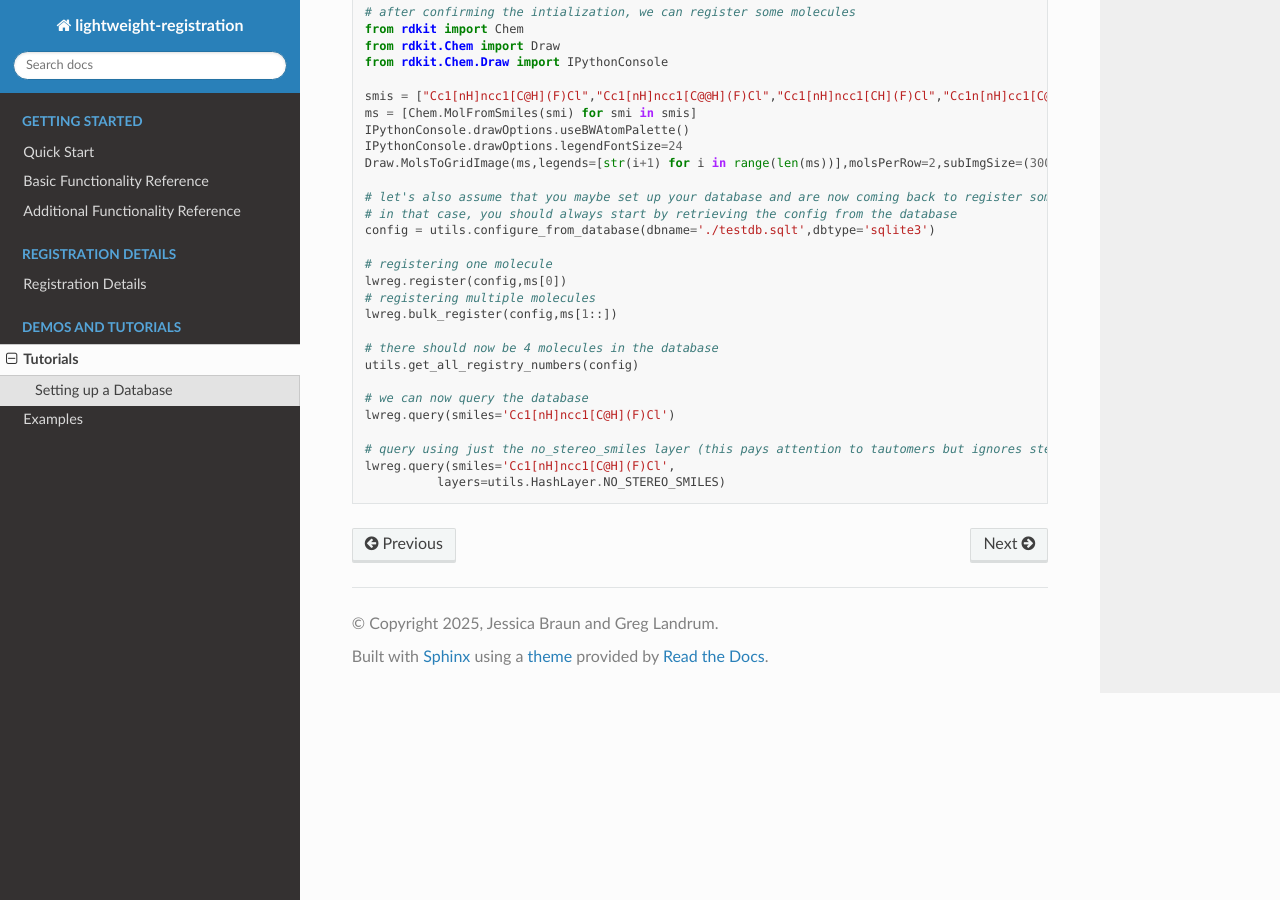
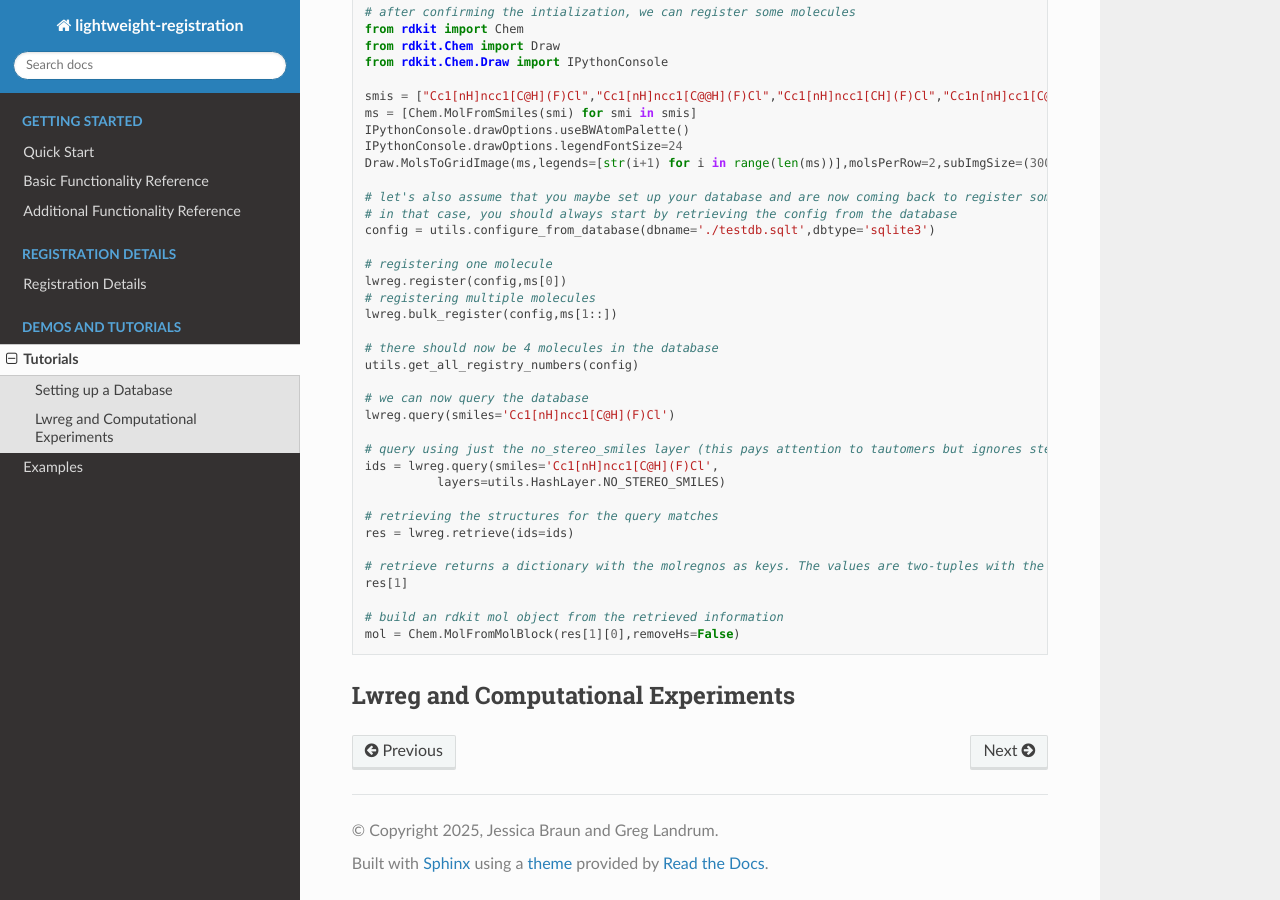
Before and after one commit to rinikerlab/lightweight-registration, a Sphinx documentation site: the page built from docs/source/tutorials.rst, in a window 1280 px wide and 900 px high, scrolled down 712 px. Built offline with Sphinx 7.4.7 and the Read the Docs theme 3.1.0, drawn with Linux system fonts in a browser that asks for light colours.

Commit message:
changes in tutorials.rst

```diff
--- a/docs/source/tutorials.rst
+++ b/docs/source/tutorials.rst
@@ -56,5 +56,17 @@ The first question to answer after that is if you want to run your registration
   lwreg.query(smiles='Cc1[nH]ncc1[C@H](F)Cl')
 
   # query using just the no_stereo_smiles layer (this pays attention to tautomers but ignores stereochemistry):
-  lwreg.query(smiles='Cc1[nH]ncc1[C@H](F)Cl',
+  ids = lwreg.query(smiles='Cc1[nH]ncc1[C@H](F)Cl',
             layers=utils.HashLayer.NO_STEREO_SMILES)
+
+  # retrieving the structures for the query matches
+  res = lwreg.retrieve(ids=ids)
+
+  # retrieve returns a dictionary with the molregnos as keys. The values are two-tuples with the molecule structure and its configure_from_database
+  res[1]
+
+  # build an rdkit mol object from the retrieved information
+  mol = Chem.MolFromMolBlock(res[1][0],removeHs=False)
+
+Lwreg and Computational Experiments
+-----------------------------------
```
